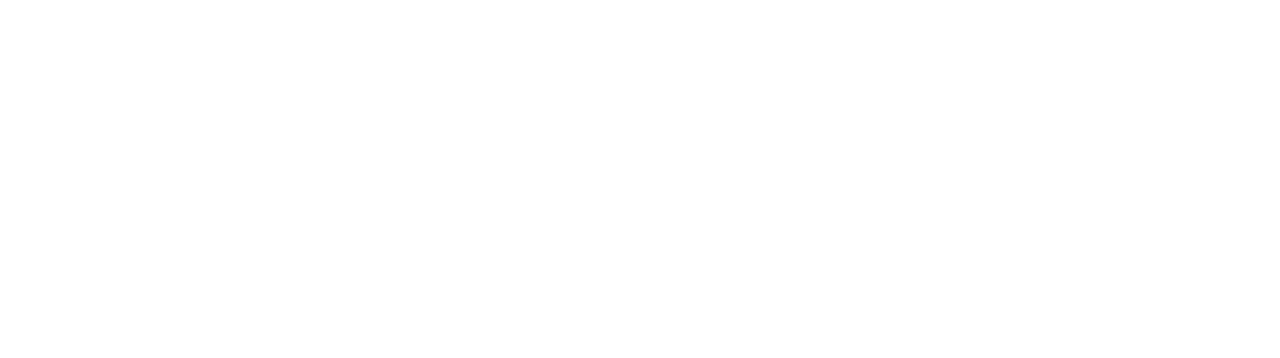
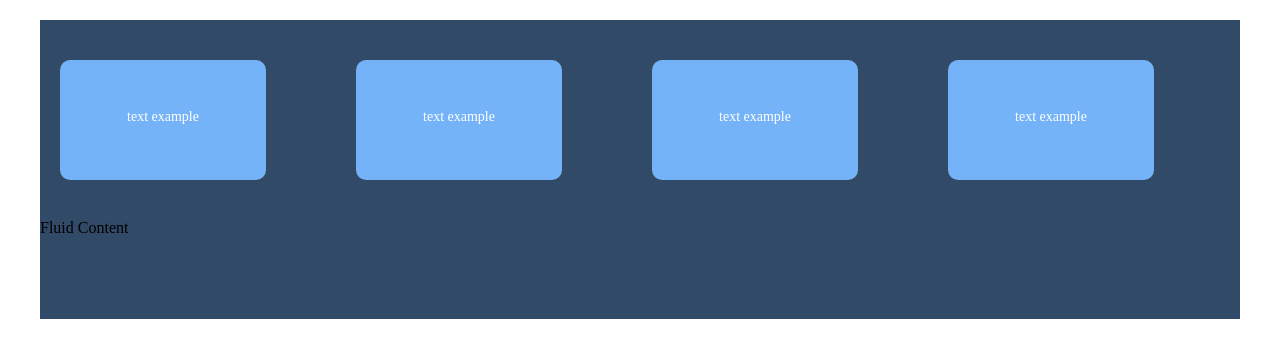
Before and after one commit to anagulisashvili1996/davaleba5, a plain HTML site: page index.html in a window 1280 px wide. Drawn offline with Linux system fonts and the light colour scheme.

Commit message:
added index.html

```diff
--- a/fonts/fonts.css
+++ b/fonts/fonts.css
@@ -1,11 +1,11 @@
 @font-face {
     font-family: 'Myriad Pro';
-    src: url('MyriadPro-Regular.eot');
-    src: url('MyriadPro-Regular.eot?#iefix') format('embedded-opentype'),
-        url('MyriadPro-Regular.woff2') format('woff2'),
-        url('MyriadPro-Regular.woff') format('woff'),
-        url('MyriadPro-Regular.ttf') format('truetype'),
-        url('MyriadPro-Regular.svg#MyriadPro-Regular') format('svg');
+    src: url('../fonts/MyriadPro-Regular.eot');
+    src: url('../fonts/MyriadPro-Regular.eot?#iefix') format('embedded-opentype'),
+        url('../fonts/MyriadPro-Regular.woff2') format('woff2'),
+        url('../fonts/MyriadPro-Regular.woff') format('woff'),
+        url('../fonts/MyriadPro-Regular.ttf') format('truetype'),
+        url('../fonts/MyriadPro-Regular.svg#MyriadPro-Regular') format('svg');
     font-weight: normal;
     font-style: normal;
     font-display: swap;
--- a/index.html
+++ b/index.html
@@ -1,9 +1,23 @@
 <!DOCTYPE html>
 <html>
 <head>
-	<title></title>
+	<link rel="stylesheet" type="text/css" href="styles/reset.css">
+	<link rel="stylesheet" type="text/css" href="fonts/fonts.css">
+	<link rel="stylesheet" type="text/css" href="styles/styles.css">
+	<title>დავალება 5</title>
 </head>
 <body>
+	<div class="wrapper">
+	    <div class="box">
+			<div class="first-item">text example</div>
+			<div class="first-item">text example</div>
+			<div class="first-item">text example</div>
+			<div class="first-item">text example</div>
+		</div>
+    	<p class="text">
+    		Fluid Content
+    	</p>
+    </div>
 
 </body>
 </html>
--- a/styles/styles.css
+++ b/styles/styles.css
@@ -0,0 +1,27 @@
+.wrapper {
+	max-width: 1200px;
+	height: 299px;
+	margin: 20px auto;
+	background-color: #304A67;
+}
+.first-item {
+	width: 206px;
+	height: 120px;
+	float:left;
+	background-color: #75B3F9;
+	color: #FFFFFF;
+	font-size: 14px;
+	border-radius: 10px;
+	margin: 40px 70px 40px 20px;
+	text-align: center;
+	padding: 50px;
+}
+
+.box {
+	background-color: #304A67;
+}
+.box:after {
+	content: "";
+	clear: both;
+	display: block;
+}
```
